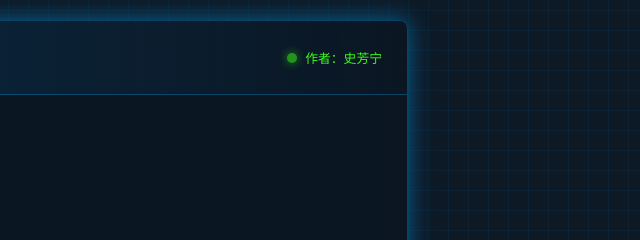
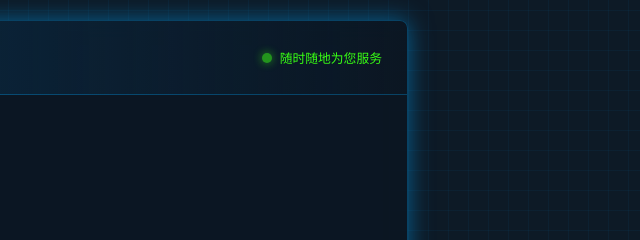
Before and after one commit to QuanZhouBuaa/fangningStudio, a website: page public/index.html in a window 1280 px wide. Shown: the top 240 px of the page, 632-1272 px from the left. Drawn offline with nearby package versions, Linux system fonts and the light colour scheme.

Commit message:
Update index.html

```diff
--- a/public/index.html
+++ b/public/index.html
@@ -19,7 +19,7 @@
             </div>
             <div class="system-status">
                 <span class="status-light"></span>
-                <span>作者：史芳宁</span>
+                <span>随时随地为您服务</span>
             </div>
         </div>
         <div class="chat-box" id="chat-box">
```
